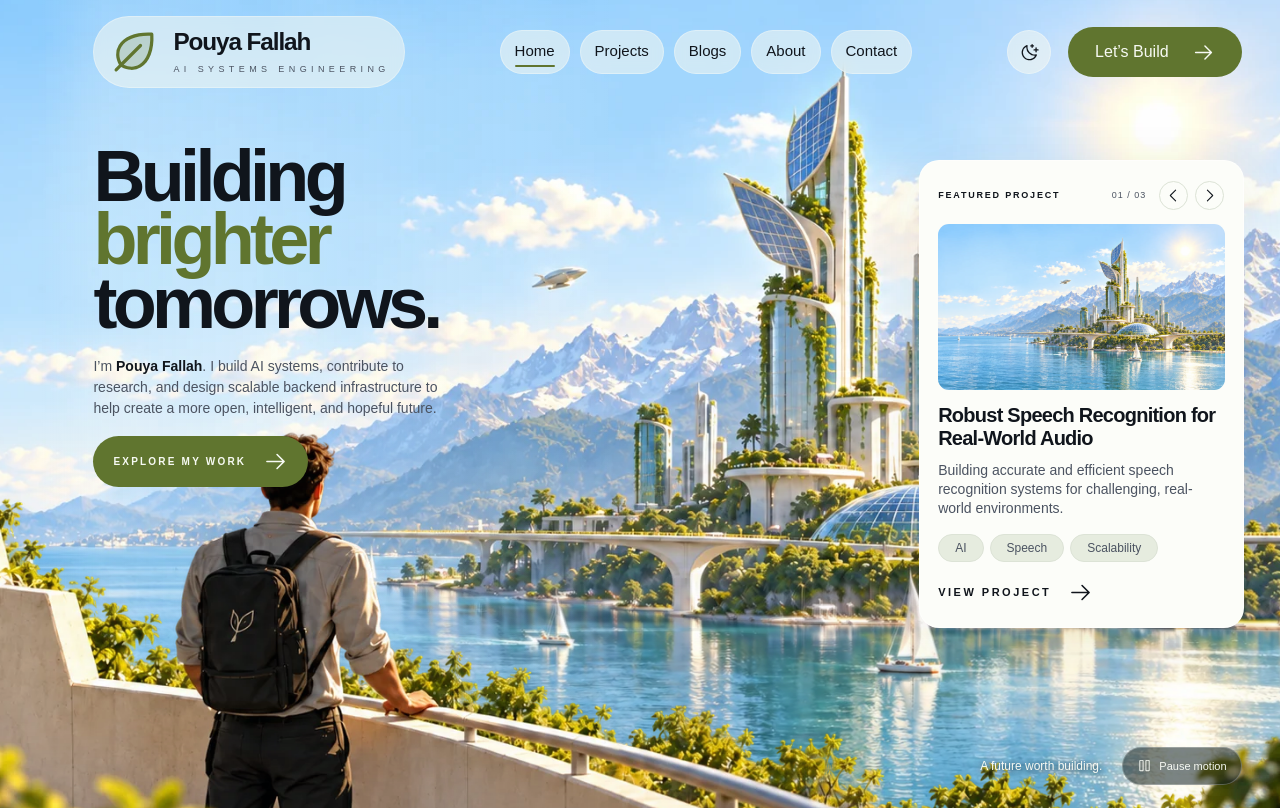
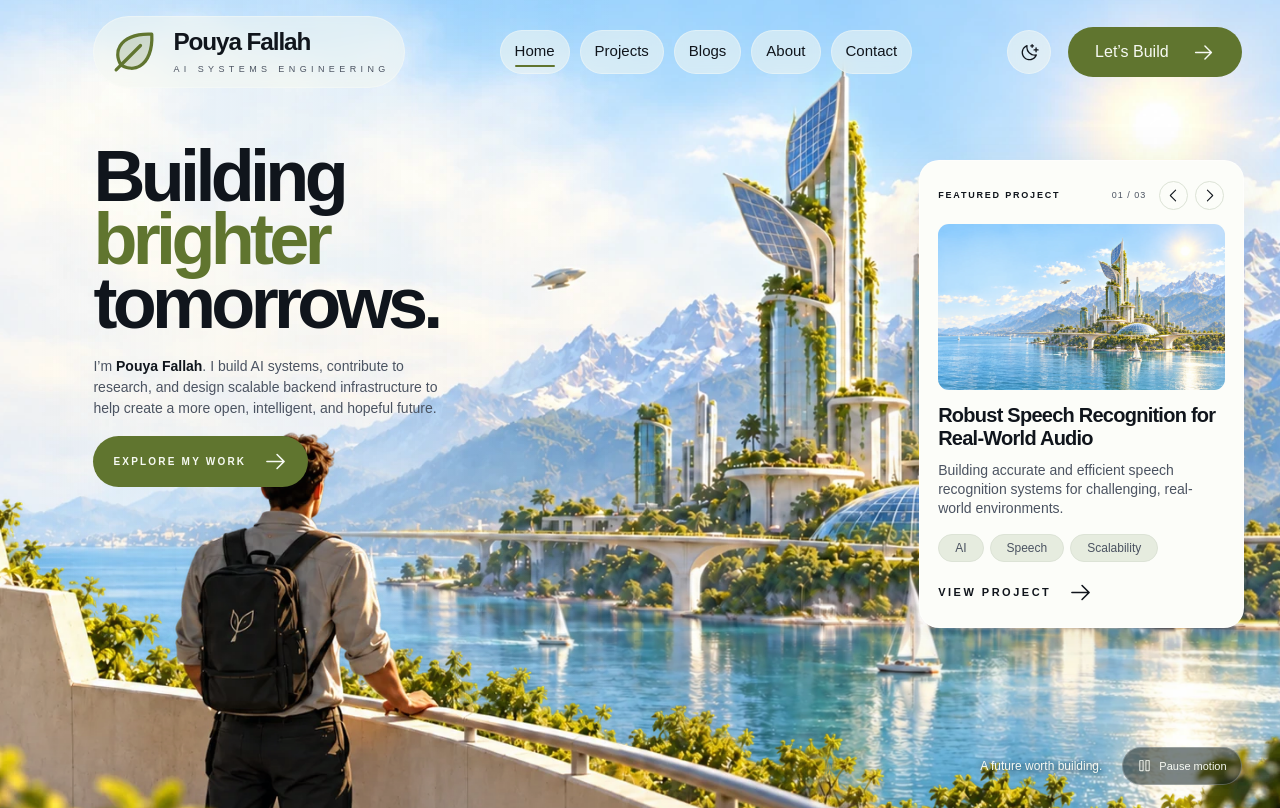
Before and after one commit to pooya79/portfolio, a React (Vite) app: page / in a window 1280 px wide. Built offline with nearby package versions, Linux system fonts and the light colour scheme; a web font is replaced by a local one.

Commit message:
Soften homepage backdrop with paired day and night clouds

```diff
--- a/src/pages/home/Landscape.tsx
+++ b/src/pages/home/Landscape.tsx
@@ -1,7 +1,7 @@
 import { useRef, type PointerEvent } from 'react'
 import { motion, useMotionValue, useReducedMotion, useScroll, useSpring, useTransform } from 'motion/react'
 import { useTheme } from '../../theme/theme'
-import { foregroundAssets, landscapeAssets } from './sceneAssets'
+import { foregroundAssets, heroLandscapeAssets } from './sceneAssets'
 import styles from './Home.module.css'
 
 export function Landscape({ paused }: { paused: boolean }) {
@@ -29,8 +29,8 @@ export function Landscape({ paused }: { paused: boolean }) {
 
   return <div ref={root} className={`${styles.landscape} ${still ? styles.still : ''}`} onPointerMove={move} onPointerLeave={reset} aria-hidden="true">
     <motion.div className={styles.farLayer} style={{ x: still ? 0 : distantX, y: still ? 0 : distantY }}>
-      <img className={styles.sceneImage} src={landscapeAssets[theme]} alt="" width={1672} height={941} fetchPriority="high" />
-      <div className={styles.water}><img className={styles.sceneImage} src={landscapeAssets[theme]} alt="" width={1672} height={941} /></div>
+      <img className={styles.sceneImage} src={heroLandscapeAssets[theme]} alt="" width={1672} height={941} fetchPriority="high" />
+      <div className={styles.water}><img className={styles.sceneImage} src={heroLandscapeAssets[theme]} alt="" width={1672} height={941} /></div>
     </motion.div>
     <div className={styles.readability} />
     <motion.div className={styles.nearLayer} style={{ x: still ? 0 : nearX, y: still ? 0 : nearY }}>
--- a/src/pages/home/sceneAssets.ts
+++ b/src/pages/home/sceneAssets.ts
@@ -2,6 +2,9 @@ import landscapeLight from '../../assets/images/generated/solarpunk-landscape-li
 import landscapeDark from '../../assets/images/generated/solarpunk-landscape-dark.webp'
 import foregroundLight from '../../assets/images/generated/solarpunk-foreground-light.webp'
 import foregroundDark from '../../assets/images/generated/solarpunk-foreground-dark.webp'
+import cloudsLight from '../../assets/images/generated/solarpunk-clouds-light.webp'
+import cloudsDark from '../../assets/images/generated/solarpunk-clouds-dark.webp'
 
 export const landscapeAssets = { light: landscapeLight, dark: landscapeDark }
+export const heroLandscapeAssets = { light: cloudsLight, dark: cloudsDark }
 export const foregroundAssets = { light: foregroundLight, dark: foregroundDark }
```
Also changed, not shown: src/assets/images/generated/README.md, src/assets/images/generated/solarpunk-clouds-dark.webp (added), src/assets/images/generated/solarpunk-clouds-light.webp (added).
